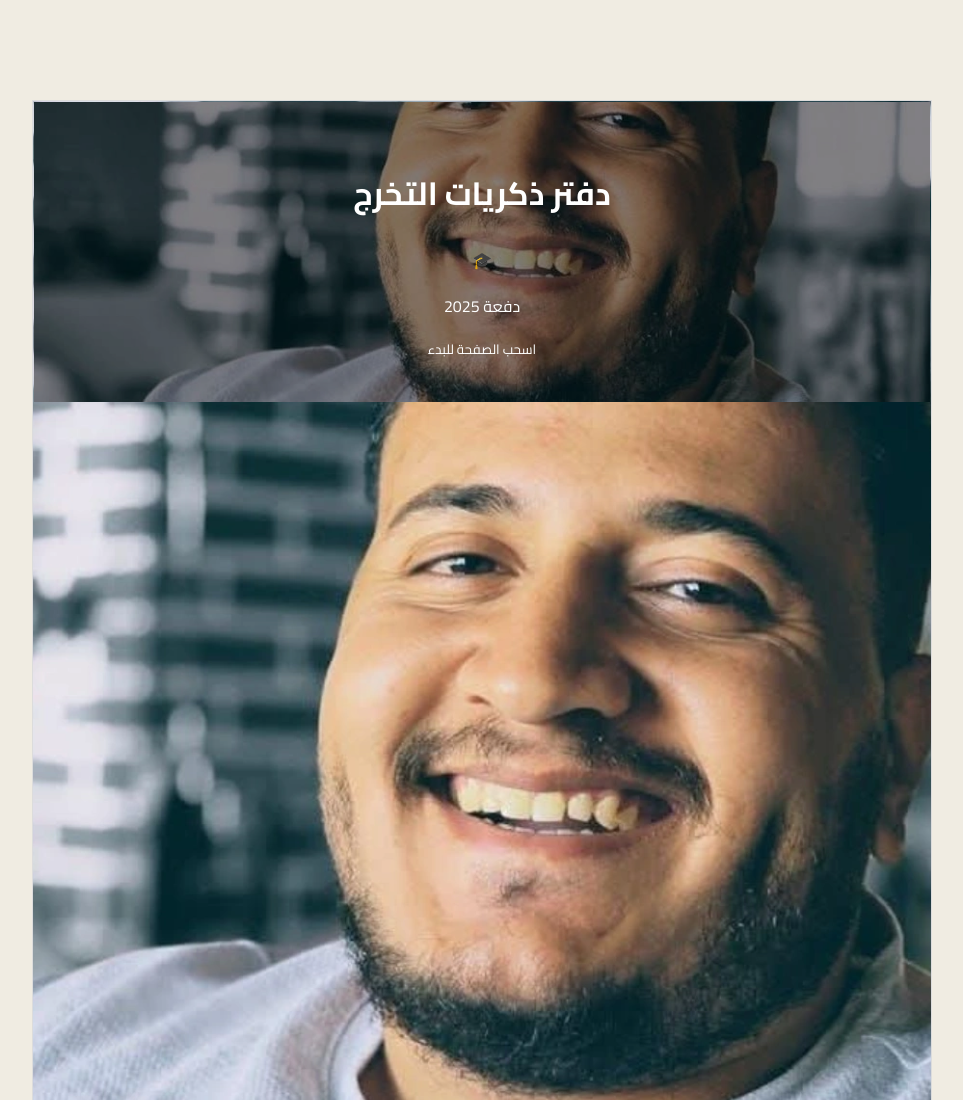
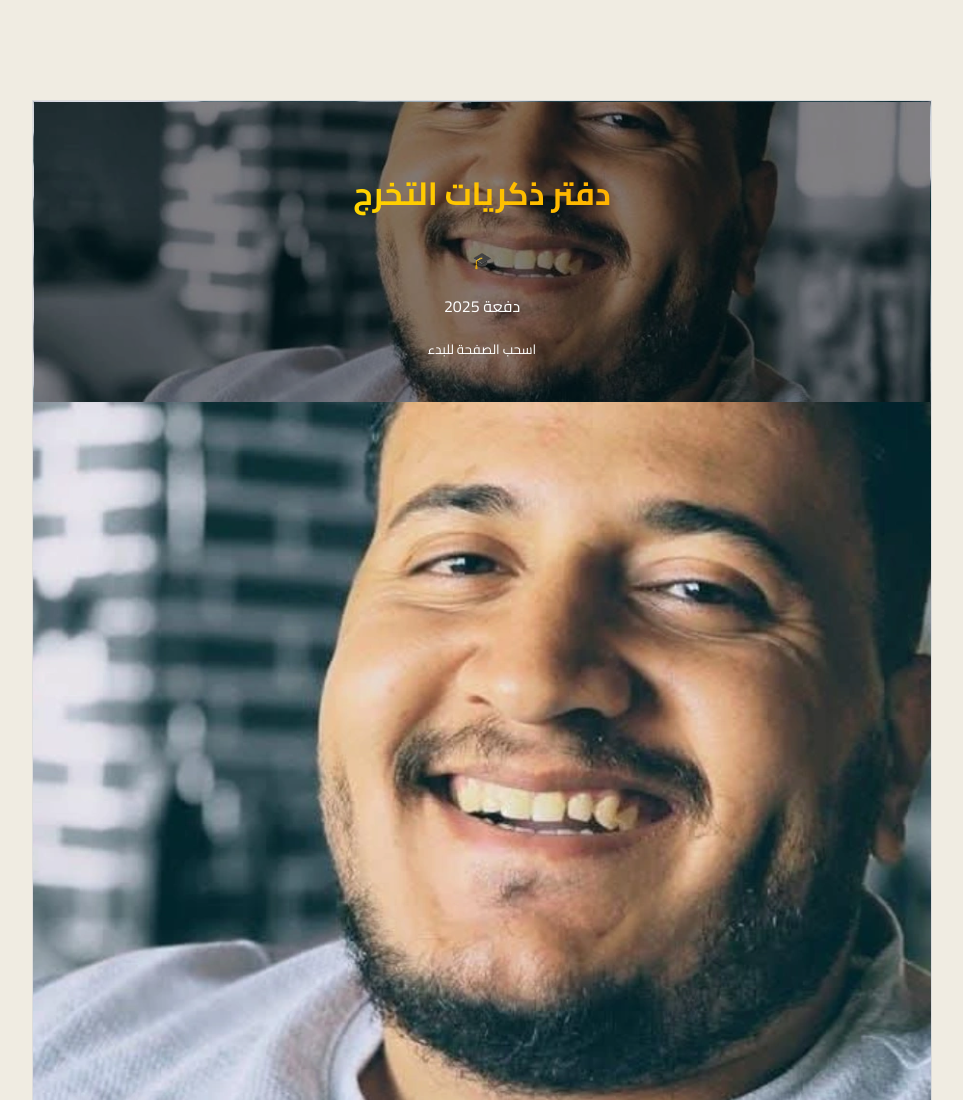
Before and after one commit to anasbarahme/-, a plain HTML site: page index.html in a window 1280 px wide. Shown: the top 1100 px of the page, without its empty margins (158-1121 px from the left). Drawn offline with Linux system fonts and the light colour scheme; a script that the page names is missing.

Commit message:
Enhance h1 styling in page cover
Add gradient background and text styling to h1 in page cover.

```diff
--- a/style.css
+++ b/style.css
@@ -68,6 +68,13 @@ button {
     cursor: pointer;
     font-weight: bold;
 }
+.page-cover h1 {
+    background: linear-gradient(45deg, #ffd700, #ffae00);
+    -webkit-background-clip: text;
+    -webkit-text-fill-color: transparent;
+    font-weight: bold;
+    text-shadow: none; /* إزالة الظل القديم ليظهر التدرج */
+}
 .page-cover {
     position: relative;
     overflow: hidden; /* لمنع الصورة من الخروج عن الدفتر */
```
